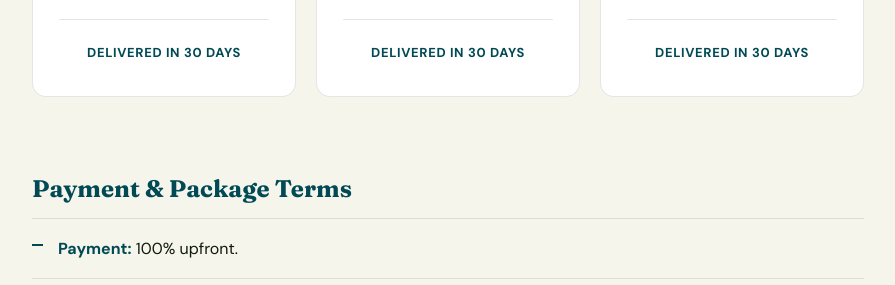
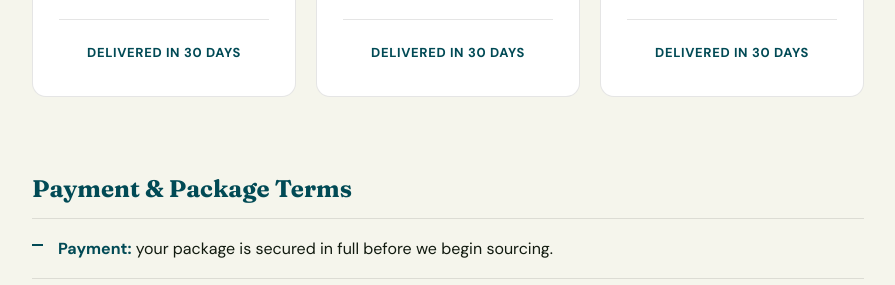
Before and after one commit to abdeleuristics/cold, a plain HTML site: page packages.html in a window 1280 px wide. Shown: the part 515-800 px from the top of the page, without its empty margins (192-1087 px from the left). Drawn offline with Linux system fonts and the light colour scheme.

Commit message:
Soften payment-terms wording on packages.html
"Payment: 100% upfront" -> "your package is secured in full before
we begin sourcing" — same fact, less blunt.

Co-Authored-By: Claude Sonnet 5 <noreply@anthropic.com>

```diff
--- a/packages.html
+++ b/packages.html
@@ -133,7 +133,7 @@
     <div class="section">
       <h2>Payment &amp; Package Terms</h2>
       <ul class="rows">
-        <li><strong>Payment:</strong> 100% upfront.</li>
+        <li><strong>Payment:</strong> your package is secured in full before we begin sourcing.</li>
         <li><strong>Package validity:</strong> walkthroughs are delivered until your package is fully completed.</li>
       </ul>
     </div>
```
